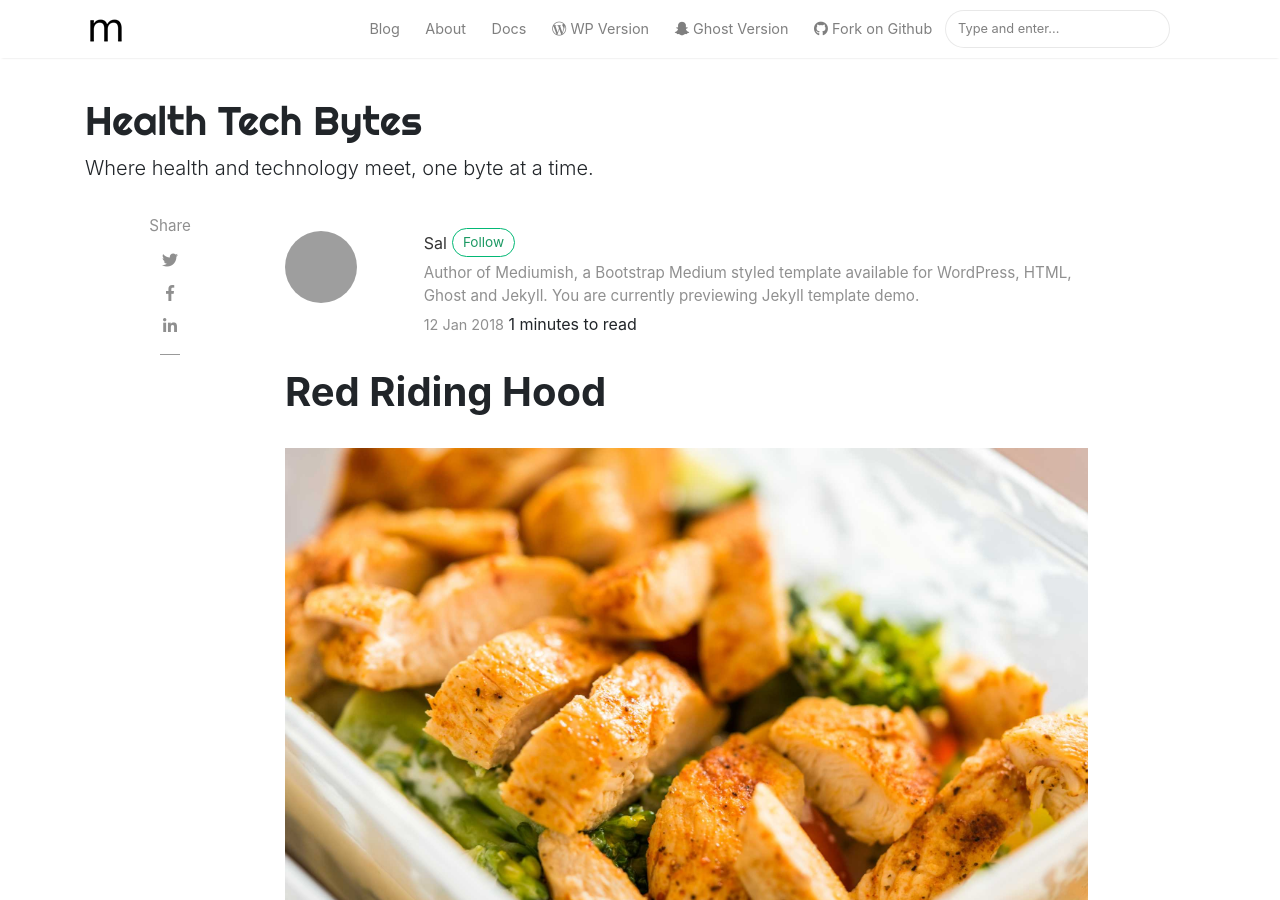
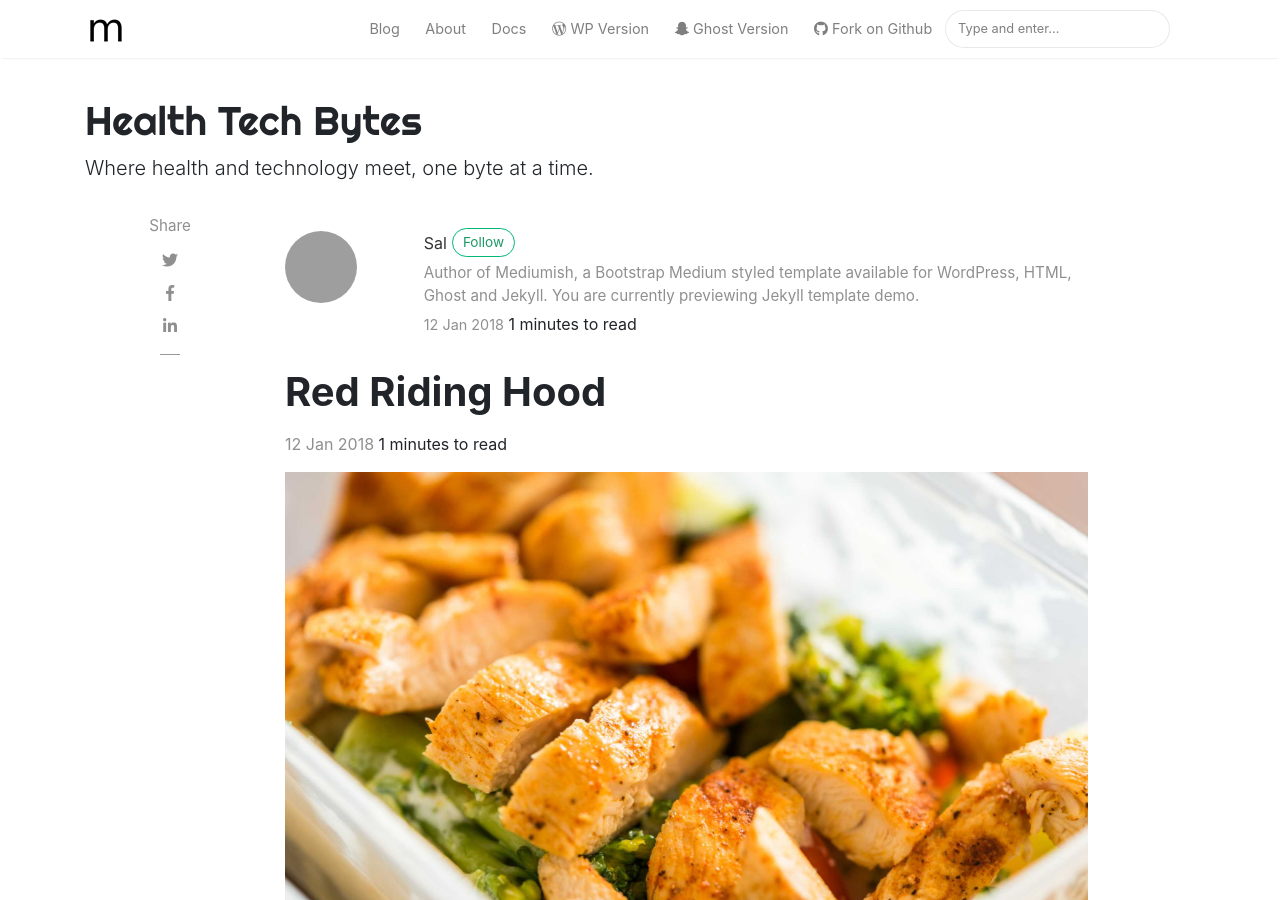
Before and after one commit to slsu0424/slsu0424.github.io, a Jekyll site: the page built from _posts/2018-01-12-red-riding.md, in a window 1280 px wide and 900 px high. Built offline with Jekyll 4.4.1, drawn with Linux system fonts in a browser that asks for light colours; nearby versions of some CDN libraries; comment, search, counter and statistics services are not loaded; grey boxes are pictures that could not be loaded.

Commit message:
Update post.html

```diff
--- a/_layouts/post.html
+++ b/_layouts/post.html
@@ -42,6 +42,8 @@
 
                 <!-- Post Title -->
                 <h1 class="posttitle">{{ page.title }}</h1>
+                <span class="post-date"><time class="post-date" datetime="{{ page.date | date:"%Y-%m-%d" }}">{{ page.date | date_to_string }}</time></span>
+                {% include reading-time.html %}
             </div>
 
             <!-- Adsense if enabled from _config.yml (change your pub id and slot) -->
```
